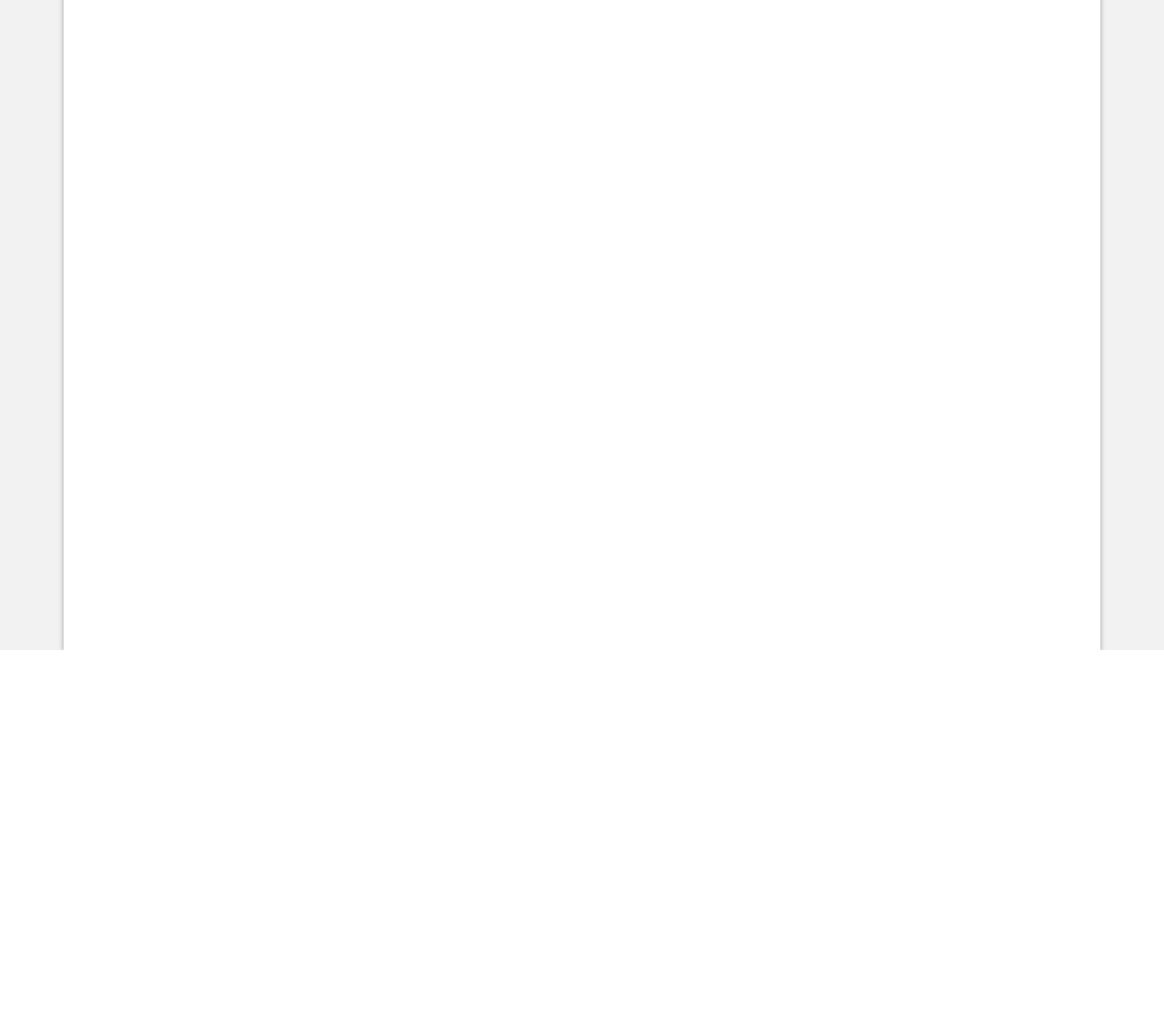
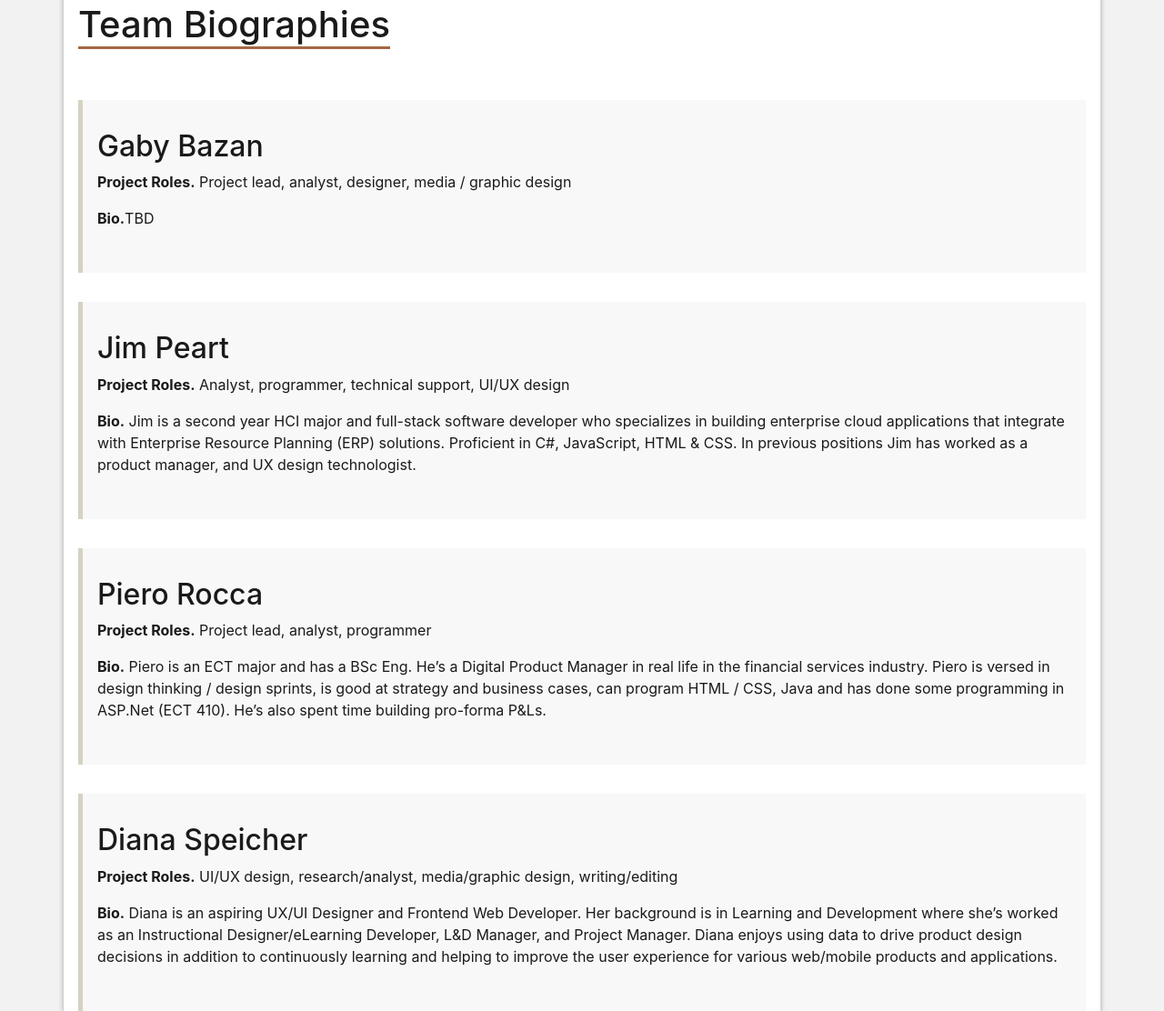
Before and after one commit to jpeart03/ect455-web, a plain HTML site: page team.html in a window 1280 px wide. Shown: the part 85-1197 px from the top of the page at 91% size. Before the commit the page ends 800 px from the top, so only its background shows below. Drawn offline with nearby package versions, Linux system fonts and the light colour scheme.

Commit message:
Add v1 of team bios to team.html

```diff
--- a/css/style.css
+++ b/css/style.css
@@ -50,11 +50,27 @@ nav.navbar .container .navbar-toggler {
     padding: 0;
     box-shadow: 0 0 5px 1px rgba(0, 0, 0, 0.25)
 }
-.deliverables__header {
+.deliverables__header,
+.bio__header,
+.bio__container {
     box-sizing: border-box;
     padding: 2em 1em;
 }
-.deliverables__header h1 {
+
+.bio__container {
+    margin: 1em 1em;
+    border-left: 5px solid var(--linen);
+    background: #f8f8f8;
+}
+.bio__container:nth-of-type(n+3) {
+    margin-top: 2em;
+}
+.bio__container:nth-of-type(5) {
+    margin-bottom: 4em;
+}
+
+.deliverables__header h1,
+.bio__header h1 {
     border-bottom: 3px solid var(--fawn);
     display: inline-block;
 }
--- a/team.html
+++ b/team.html
@@ -34,11 +34,30 @@
     </nav>
     <main>
         <div class="container page-content">
-            <div class="">
+            <div class="bio__header">
+                <h1>Team Biographies</h1>
+            </div>
+            <div class="bio__container">
+                <h2>Gaby Bazan</h2>
+                <p><b>Project Roles.</b> Project lead, analyst, designer, media / graphic design</p>
+                <p><b>Bio.</b>TBD</p>
+            </div>
+            <div class="bio__container">
+                <h2>Jim Peart</h2>
+                <p><b>Project Roles.</b> Analyst, programmer, technical support, UI/UX design</p>
+                <p><b>Bio.</b> Jim is a second year HCI major and full-stack software developer who specializes in building enterprise cloud applications that integrate with Enterprise Resource Planning (ERP) solutions. Proficient in C#, JavaScript, HTML & CSS.  In previous positions Jim has worked as a product manager, and UX design technologist.</p>
+            </div>
+            <div class="bio__container">
+                <h2>Piero Rocca</h2>
+                <p><b>Project Roles.</b> Project lead, analyst, programmer</p>
+                <p><b>Bio.</b> Piero is an ECT major and has a BSc Eng. He’s a Digital Product Manager in real life in the financial services industry. Piero is versed in design thinking / design sprints, is good at strategy and business cases, can program HTML / CSS, Java and has done some programming in ASP.Net (ECT 410). He’s also spent time building pro-forma P&Ls.</p>
+            </div>
+            <div class="bio__container">
+                <h2>Diana Speicher</h2>
+                <p><b>Project Roles.</b> UI/UX design, research/analyst, media/graphic design, writing/editing</p>
+                <p><b>Bio.</b> Diana is an aspiring UX/UI Designer and Frontend Web Developer.  Her background is in Learning and Development where she’s worked as an Instructional Designer/eLearning Developer, L&D Manager, and Project Manager.  Diana enjoys using data to drive product design decisions in addition to continuously learning and helping to improve the user experience for various web/mobile products and applications.</p>
             </div>
         </div>
     </main>
-
-
 </body>
 </html>
```
Also changed, not shown: index.html (+6 -6 lines).
